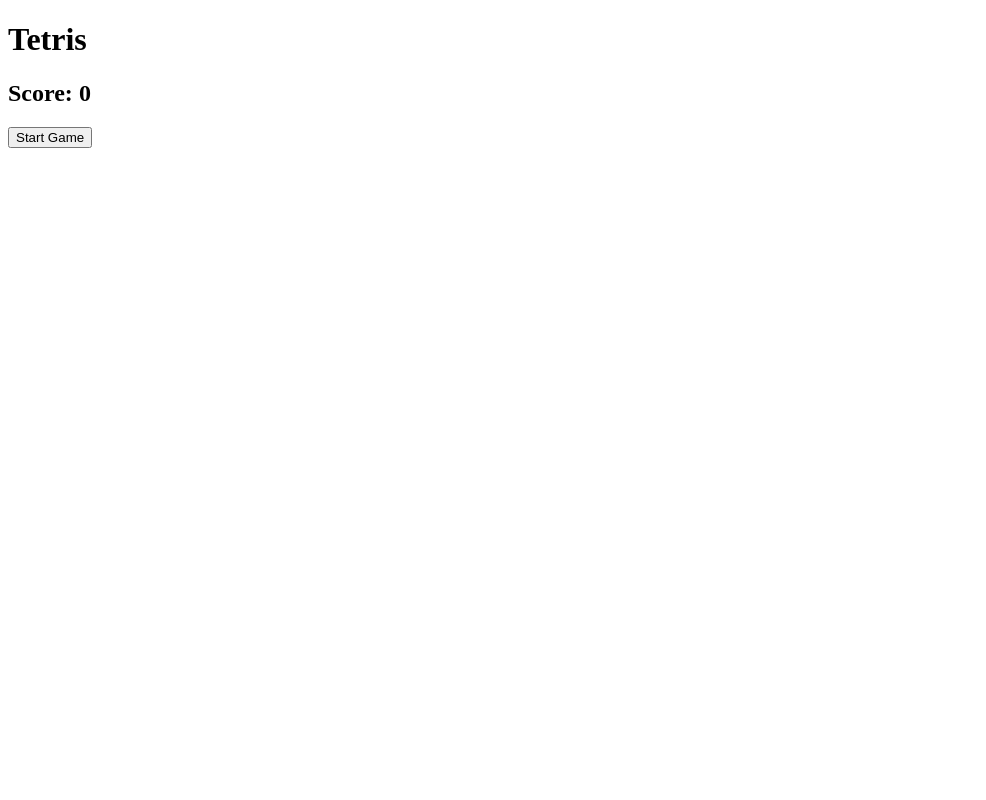
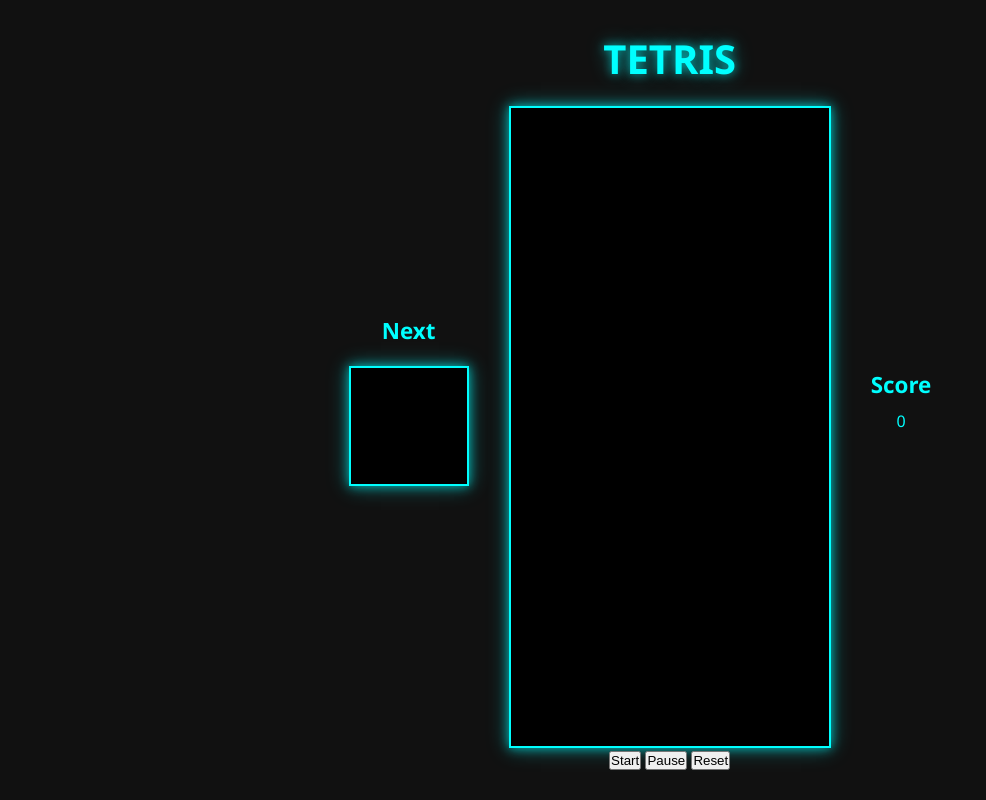
Before and after one commit to Madiha-Mubeen/tetris-game, a plain HTML site: page tetris.html in a window 1280 px wide. Shown: the whole page, without its empty margins (0-986 px from the left). Drawn offline with Linux system fonts and the light colour scheme.

Commit message:
Added layout

```diff
--- a/tetris.css
+++ b/tetris.css
@@ -0,0 +1,94 @@
+:root {
+    --grid-size: 30px;
+    --glow: 0 0 10px rgba(0,255,255,0.6), 0 0 20px rgba(0,255,255,0.4);
+    --bg-dark: #111;
+    --text-light: #fff;
+}
+
+* {
+    box-sizing: border-box;
+    margin: 0;
+    padding: 0;
+}
+
+body {
+    font-family: 'Segoe UI', Tahoma, Geneva, Verdana, sans-serif, sans-serif;
+    background-color: #111;
+    color: var(--text-light);
+    display: flex;
+    flex-direction: column;
+    align-items: center;
+    justify-content: center;
+    height: 100vh;
+    overflow: hidden;
+}
+
+/* Main wrapper */
+.game-wrapper {
+    display: flex;
+    gap: 40px;
+    align-items: center;
+}
+
+/* Sidebars */
+.sidebar {
+    display: flex;
+    flex-direction: column;
+    align-items: center;
+    color: #0ff;
+}
+
+.sidebar h2 {
+    margin-bottom: 10px;
+    font-size: 1.4rem;
+}
+
+/*Next piece grid */
+#next-piece {
+    width: calc(var(--grid-size) * 4);
+    height: calc(var(--grid-size) * 4);
+    display: grid;
+    grid-template-columns: repeat(4, var(--grid-size));
+    gap: 2px;
+    background-color: #000;
+    border: 2px solid #0ff;
+    box-shadow: var(--glow);
+    margin-top: 10px;
+}
+
+/* Game Area */
+.game-area {
+    display: flex;
+    flex-direction: column;
+    align-items: center;
+}
+
+.game-title {
+    font-size: 2.5rem;
+    margin-bottom: 20px;
+    color: #0ff;
+    text-shadow: var(--glow);
+}
+
+/* Tetris Grid */
+#grid {
+    display: grid;
+    grid-template-columns: repeat(10, var(--grid-size));
+    grid-template-rows: repeat(20, var(--grid-size));
+    gap: 2px;
+    background-color: #000;
+    border: 2px solid #0ff;
+    box-shadow: var(--glow);
+}
+
+
+
+
+
+
+.info {
+    display: flex;
+    flex-direction: column;
+    justify-content: center;
+    gap: 10px;
+}
--- a/tetris.html
+++ b/tetris.html
@@ -7,13 +7,31 @@
     <link rel="stylesheet" href="tetris.css">
 </head>
 <body>
-    <h1>Tetris</h1>
-    <div class="tetris-container">
-        <div id="grid"></div>
-        <div class="info">
-            <h2>Score: <span id="score">0</span></h2>
-            <button id="start-button">Start Game</button>
+    <div class="game-wrapper">
+        <!--Next Piece Panel-->
+        <div class="sidebar left">
+            <h2>Next</h2>
+            <div id="next-piece"></div>
+        </div>
+
+        <!--Game Board -->
+        <div class="game-area">
+            <h1 class="game-title">TETRIS</h1>
+            <div id="grid"></div>
+            <div class="buttons">
+                <button id="start-button">Start</button>
+                <button id="pause-button">Pause</button>
+                <button id="reset-button">Reset</button>
+            </div>
+        </div>
+
+        <!--Score Panel-->
+        <div class="sidebar right">
+            <h2>Score</h2>
+            <div id="score">0</div>
         </div>
     </div>
+
+    <script src="tetris.js"></script>
 </body>
 </html>
--- a/tetris.js
+++ b/tetris.js
@@ -0,0 +1,53 @@
+document.addEventListener('DOMContentLoaded', () => {
+    const grid = document.querySelector('#grid');
+    const width = 10;
+    const height = 20;
+    const squares = [];
+
+    //Create grid
+    for (let i = 0; i < width * height; i++) {
+        const square = document.createElement('div');
+        grid.appendChild(square);
+        squares.push(square);
+    }
+
+    //Tetrominoes (basic shapes)
+    const lTetromino = [
+        [1, width+1, width*2+1, 2],
+        [width, width+1, width+2, width*2+2],
+        [1, width+1, width*2+1, width*2],
+        [width, width*2, width*2+1, width*2+2]
+    ];
+
+    let currentPosition = 4;
+    let currentRotation = 0;
+
+    //Randomly select a tetromino
+    let current = lTetromino[currentRotation];
+
+    function draw() {
+        current.forEach(index => {
+            squares[currentPosition + index].classList.remove('tetromino');
+        });
+    }
+
+    function undraw() {
+        current.forEach(index => {
+            squares[currentPosition + index].classList.remove('tetromino');
+        });
+    }
+
+    //Move down every second
+    function moveDown() {
+        undraw();
+        currentPosition += width;
+        draw();
+    }
+
+    timerId = setInterval(moveDown, 1000);
+
+    //Add styles for tetromino
+    const style = document.createElement('style');
+    style.innerHTML = `.tetromino { background-color: orange; }`;
+    document.head.appendChild(style);
+})
```
